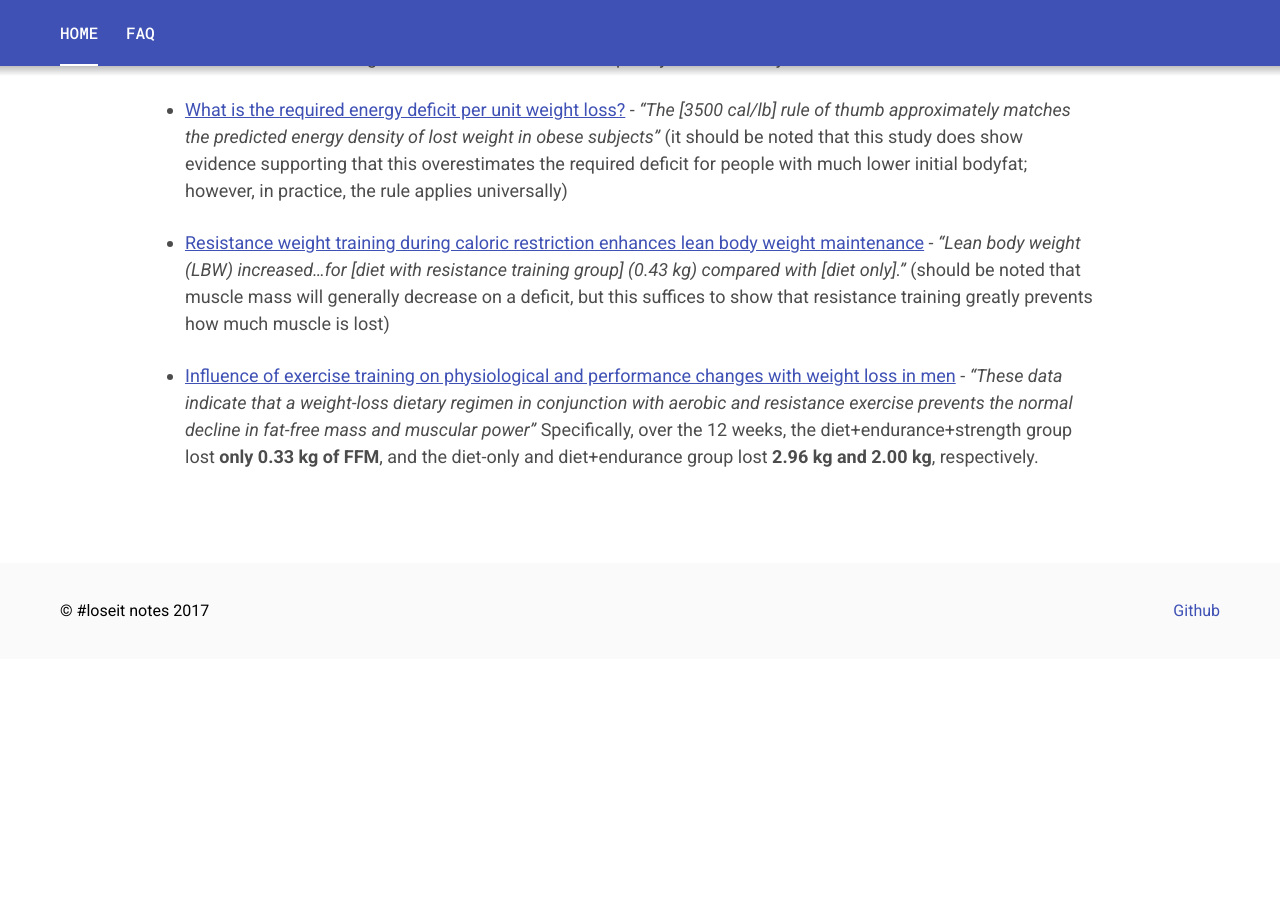
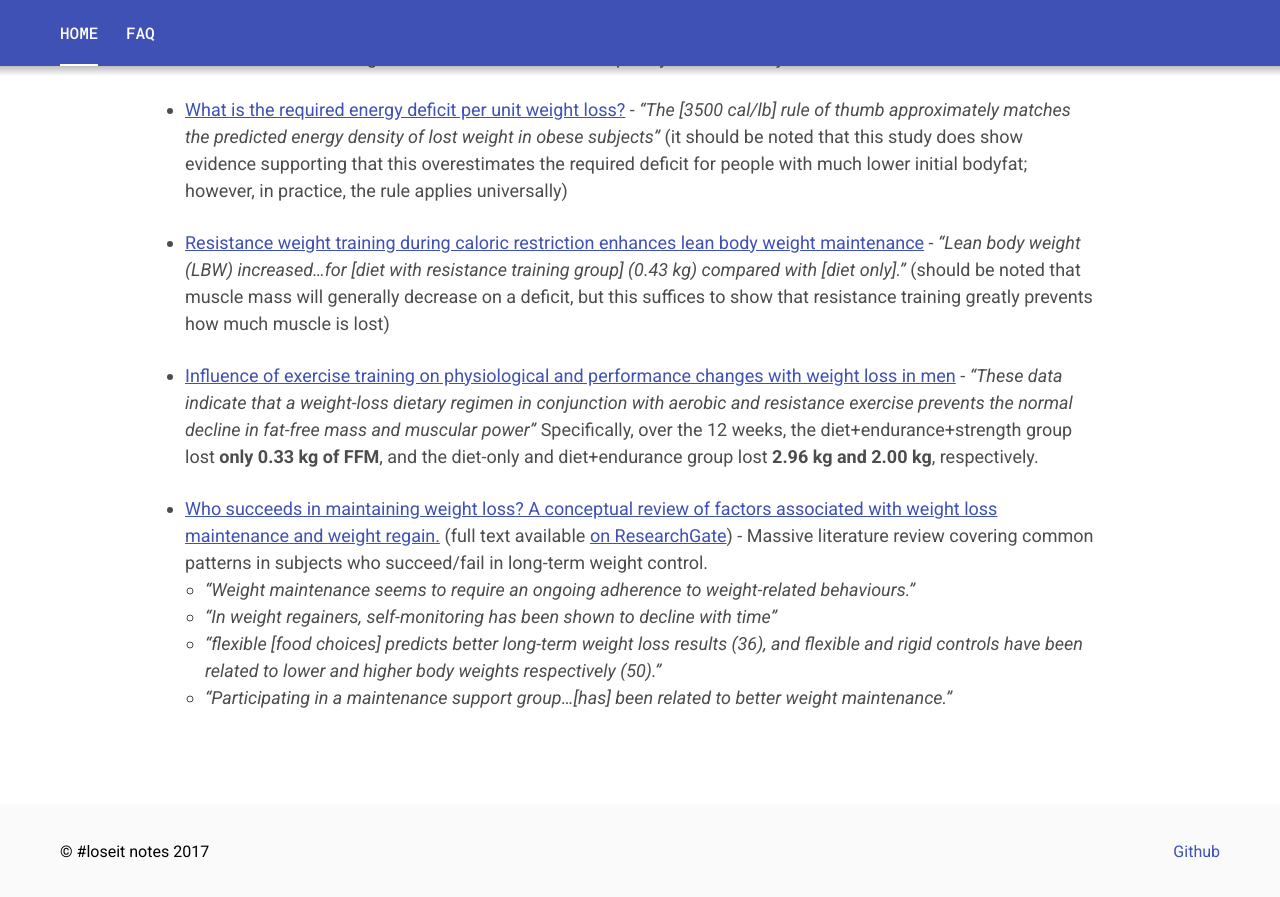
Before and after one commit to loseitIRC/loseitdocs, a Jekyll site: the page built from index.markdown, in a window 1280 px wide and 900 px high, scrolled down 2887 px. Shown: the top 897 px of the window. Built offline with Jekyll 4.4.1, drawn with Linux system fonts in a browser that asks for light colours; before the commit the page ends 3546 px from its top, so only the background shows below that.

Commit message:
Add reference to lit review on maintenance

```diff
--- a/index.markdown
+++ b/index.markdown
@@ -68,3 +68,9 @@ Want to contribute?  [Fork this site on GitHub](https://github.com/loseitIRC/los
 * [Resistance weight training during caloric restriction enhances lean body weight maintenance](http://ajcn.nutrition.org/content/47/1/19.short) - *"Lean body weight (LBW) increased...for [diet with resistance training group] (0.43 kg) compared with [diet only]."* (should be noted that muscle mass will generally decrease on a deficit, but this suffices to show that resistance training greatly prevents how much muscle is lost)
 
 * [Influence of exercise training on physiological and performance changes with weight loss in men](https://www.ncbi.nlm.nih.gov/pubmed/10487375) - *"These data indicate that a weight-loss dietary regimen in conjunction with aerobic and resistance exercise prevents the normal decline in fat-free mass and muscular power"* Specifically, over the 12 weeks, the diet+endurance+strength group lost **only 0.33 kg of FFM**, and the diet-only and diet+endurance group lost **2.96 kg and 2.00 kg**, respectively.
+
+* [Who succeeds in maintaining weight loss? A conceptual review of factors associated with weight loss maintenance and weight regain.](https://www.ncbi.nlm.nih.gov/pubmed/15655039) (full text available [on ResearchGate](https://www.researchgate.net/publication/8076499_Who_succeeds_in_maintaining_weight_loss_A_conceptual_review_of_factors_associated_with_weight_loss_maintenance_and_weight_regain)) - Massive literature review covering common patterns in subjects who succeed/fail in long-term weight control.
+  * *"Weight maintenance seems to require an ongoing adherence to weight-related behaviours."*
+  * *"In weight regainers, self-monitoring has been shown to decline with time"*
+  * *"flexible [food choices] predicts better long-term weight loss results (36), and flexible and rigid controls have been related to lower and higher body weights respectively (50)."*
+  * *"Participating in a maintenance support group...[has] been related to better weight maintenance."*
```
